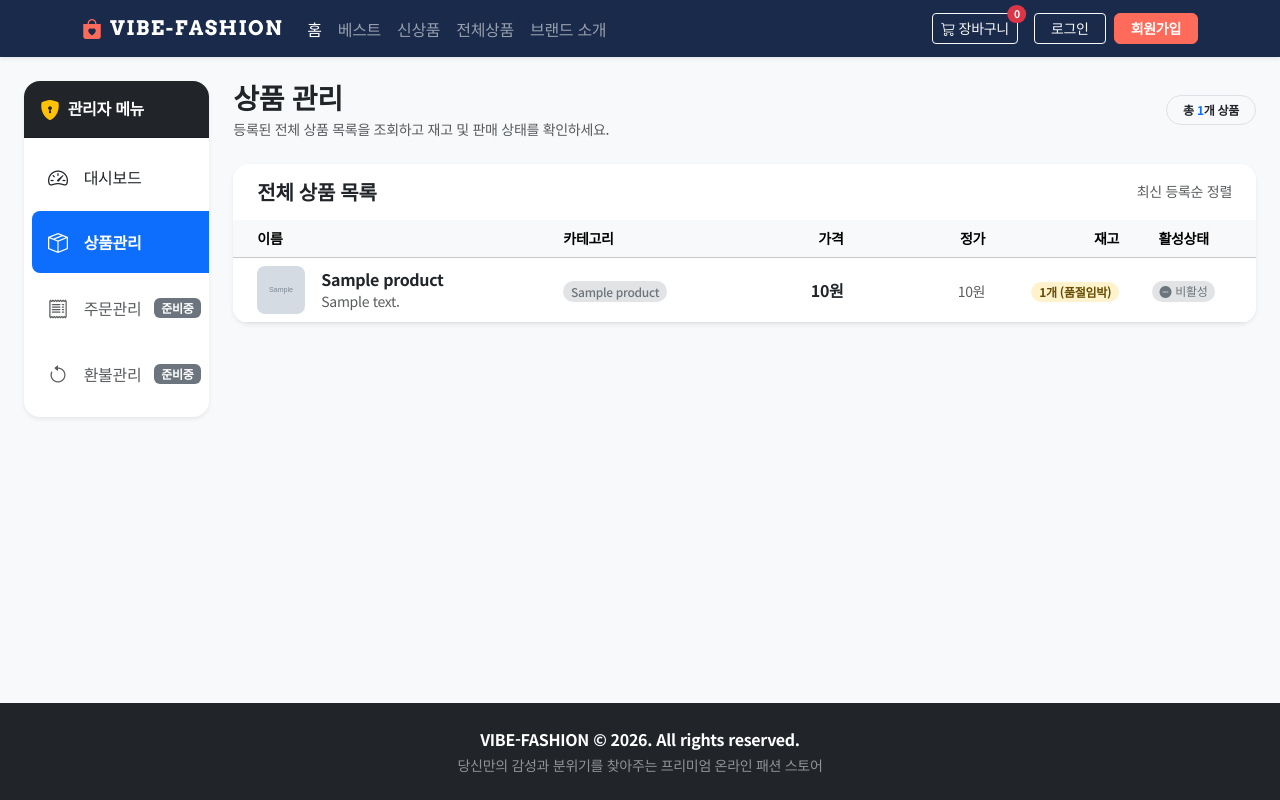
After one commit to tgkimm/vibe-fashion, a Flask app: template app/templates/admin/products.html in a window 1280 px wide. The commit adds this page. Run offline with Flask 3, Linux system fonts and the light colour scheme; the template is opened without the code that fills it: most values are stand-ins (such as "Sample title", 1, 10 or a date in 2020); grey boxes marked "Sample" are stand-in pictures; some libraries are stand-ins or nearby versions; some web fonts are replaced.

Commit message:
feat: 관리자 상품 관리 페이지 구현 (GET /admin/products)

```diff
--- a/app/templates/admin/dashboard.html
+++ b/app/templates/admin/dashboard.html
@@ -17,9 +17,8 @@
                     <a href="{{ url_for('admin_dashboard') }}" class="list-group-item list-group-item-action d-flex align-items-center active fw-semibold py-3 border-0 rounded-3 mx-2 mb-1">
                         <i class="bi bi-speedometer2 me-3 fs-5"></i>대시보드
                     </a>
-                    <a href="#products" class="list-group-item list-group-item-action d-flex align-items-center py-3 border-0 rounded-3 mx-2 mb-1 text-muted">
+                    <a href="{{ url_for('admin_products') }}" class="list-group-item list-group-item-action d-flex align-items-center py-3 border-0 rounded-3 mx-2 mb-1 text-dark">
                         <i class="bi bi-box-seam me-3 fs-5"></i>상품관리
-                        <span class="badge bg-secondary ms-auto small">준비중</span>
                     </a>
                     <a href="#orders" class="list-group-item list-group-item-action d-flex align-items-center py-3 border-0 rounded-3 mx-2 mb-1 text-muted">
                         <i class="bi bi-receipt me-3 fs-5"></i>주문관리
--- /dev/null
+++ b/app/templates/admin/products.html
@@ -0,0 +1,154 @@
+{% extends "base.html" %}
+
+{% block title %}상품 관리 | VIBE-FASHION 관리자{% endblock %}
+
+{% block content %}
+<div class="container-fluid py-4 px-md-4">
+    <div class="row">
+        <!-- 왼쪽 사이드바 메뉴 -->
+        <aside class="col-12 col-md-3 col-xl-2 mb-4">
+            <div class="card border-0 shadow-sm rounded-4 overflow-hidden sticky-top" style="top: 80px; z-index: 10;">
+                <div class="card-header bg-dark text-white py-3">
+                    <h6 class="mb-0 fw-bold d-flex align-items-center">
+                        <i class="bi bi-shield-lock-fill text-warning me-2 fs-5"></i>관리자 메뉴
+                    </h6>
+                </div>
+                <div class="list-group list-group-flush py-2">
+                    <a href="{{ url_for('admin_dashboard') }}" class="list-group-item list-group-item-action d-flex align-items-center py-3 border-0 rounded-3 mx-2 mb-1 text-dark">
+                        <i class="bi bi-speedometer2 me-3 fs-5"></i>대시보드
+                    </a>
+                    <a href="{{ url_for('admin_products') }}" class="list-group-item list-group-item-action d-flex align-items-center active fw-semibold py-3 border-0 rounded-3 mx-2 mb-1">
+                        <i class="bi bi-box-seam me-3 fs-5"></i>상품관리
+                    </a>
+                    <a href="#orders" class="list-group-item list-group-item-action d-flex align-items-center py-3 border-0 rounded-3 mx-2 mb-1 text-muted">
+                        <i class="bi bi-receipt me-3 fs-5"></i>주문관리
+                        <span class="badge bg-secondary ms-auto small">준비중</span>
+                    </a>
+                    <a href="#refunds" class="list-group-item list-group-item-action d-flex align-items-center py-3 border-0 rounded-3 mx-2 mb-1 text-muted">
+                        <i class="bi bi-arrow-counterclockwise me-3 fs-5"></i>환불관리
+                        <span class="badge bg-secondary ms-auto small">준비중</span>
+                    </a>
+                </div>
+            </div>
+        </aside>
+
+        <!-- 메인 콘텐츠 영역 -->
+        <main class="col-12 col-md-9 col-xl-10">
+            <!-- 상단 헤더 -->
+            <div class="d-flex justify-content-between align-items-center mb-4 flex-wrap gap-2">
+                <div>
+                    <h3 class="fw-bold mb-1">상품 관리</h3>
+                    <p class="text-muted small mb-0">등록된 전체 상품 목록을 조회하고 재고 및 판매 상태를 확인하세요.</p>
+                </div>
+                <div>
+                    <span class="badge bg-light text-dark border px-3 py-2 rounded-pill">
+                        총 <strong class="text-primary">{{ products|length }}</strong>개 상품
+                    </span>
+                </div>
+            </div>
+
+            <!-- 상품 목록 테이블 카드 -->
+            <div class="card border-0 shadow-sm rounded-4 overflow-hidden">
+                <div class="card-header bg-white py-3 px-4 border-0 d-flex justify-content-between align-items-center">
+                    <h5 class="fw-bold mb-0">전체 상품 목록</h5>
+                    <span class="text-muted small">최신 등록순 정렬</span>
+                </div>
+                <div class="table-responsive">
+                    <table class="table align-middle table-hover mb-0">
+                        <thead class="table-light text-muted small">
+                            <tr>
+                                <th scope="col" class="ps-4" style="min-width: 250px;">이름</th>
+                                <th scope="col" style="min-width: 120px;">카테고리</th>
+                                <th scope="col" class="text-end" style="min-width: 110px;">가격</th>
+                                <th scope="col" class="text-end" style="min-width: 110px;">정가</th>
+                                <th scope="col" class="text-end" style="min-width: 100px;">재고</th>
+                                <th scope="col" class="text-center pe-4" style="min-width: 100px;">활성상태</th>
+                            </tr>
+                        </thead>
+                        <tbody>
+                            {% if products %}
+                                {% for product in products %}
+                                <tr>
+                                    <!-- 1. 이름 (대표 이미지 + 상품명 + 설명) -->
+                                    <td class="ps-4">
+                                        <div class="d-flex align-items-center">
+                                            {% if product.thumbnail_url %}
+                                            <img src="{{ product.thumbnail_url }}" alt="{{ product.name }}" class="rounded-3 me-3 flex-shrink-0" style="width: 48px; height: 48px; object-fit: cover;" onerror="this.onerror=null; this.src='https://picsum.photos/600/800';">
+                                            {% else %}
+                                            <div class="rounded-3 bg-light d-flex align-items-center justify-content-center me-3 flex-shrink-0" style="width: 48px; height: 48px;">
+                                                <i class="bi bi-image text-muted fs-5"></i>
+                                            </div>
+                                            {% endif %}
+                                            <div class="text-truncate">
+                                                <div class="fw-semibold text-dark text-truncate">{{ product.name }}</div>
+                                                <small class="text-muted text-truncate d-block" style="max-width: 320px;">{{ product.description or '-' }}</small>
+                                            </div>
+                                        </div>
+                                    </td>
+
+                                    <!-- 2. 카테고리 -->
+                                    <td>
+                                        <span class="badge bg-secondary-subtle text-secondary px-2.5 py-1.5 rounded-pill fw-medium">
+                                            {{ product.category_name }}
+                                        </span>
+                                    </td>
+
+                                    <!-- 3. 가격 (실제 판매가 / 할인가) -->
+                                    <td class="text-end fw-bold text-dark">
+                                        {{ "{:,}".format(product.price|int) }}원
+                                    </td>
+
+                                    <!-- 4. 정가 (할인 적용 시 취소선 또는 원가 표시) -->
+                                    <td class="text-end">
+                                        {% if product.original_price and product.original_price > product.price %}
+                                            <span class="text-muted text-decoration-line-through small">
+                                                {{ "{:,}".format(product.original_price|int) }}원
+                                            </span>
+                                        {% else %}
+                                            <span class="text-muted small">
+                                                {{ "{:,}".format((product.original_price or product.price)|int) }}원
+                                            </span>
+                                        {% endif %}
+                                    </td>
+
+                                    <!-- 5. 재고 -->
+                                    <td class="text-end">
+                                        {% if product.total_stock == 0 %}
+                                            <span class="badge bg-danger-subtle text-danger px-2 py-1 rounded-pill fw-semibold">품절 (0)</span>
+                                        {% elif product.total_stock <= 10 %}
+                                            <span class="badge bg-warning-subtle text-warning-emphasis px-2 py-1 rounded-pill fw-semibold">{{ "{:,}".format(product.total_stock) }}개 (품절임박)</span>
+                                        {% else %}
+                                            <span class="fw-semibold text-dark">{{ "{:,}".format(product.total_stock) }}</span><span class="text-muted small">개</span>
+                                        {% endif %}
+                                    </td>
+
+                                    <!-- 6. 활성상태 -->
+                                    <td class="text-center pe-4">
+                                        {% if product.is_active %}
+                                            <span class="badge bg-success-subtle text-success px-2.5 py-1.5 rounded-pill fw-medium">
+                                                <i class="bi bi-check-circle-fill me-1"></i>활성
+                                            </span>
+                                        {% else %}
+                                            <span class="badge bg-secondary-subtle text-secondary px-2.5 py-1.5 rounded-pill fw-medium">
+                                                <i class="bi bi-dash-circle-fill me-1"></i>비활성
+                                            </span>
+                                        {% endif %}
+                                    </td>
+                                </tr>
+                                {% endfor %}
+                            {% else %}
+                                <tr>
+                                    <td colspan="6" class="text-center py-5 text-muted">
+                                        <i class="bi bi-box-seam fs-2 d-block mb-2 text-secondary"></i>
+                                        등록된 상품이 없습니다.
+                                    </td>
+                                </tr>
+                            {% endif %}
+                        </tbody>
+                    </table>
+                </div>
+            </div>
+        </main>
+    </div>
+</div>
+{% endblock %}
```
Also changed, not shown: app/__init__.py (+80 -0 lines).
